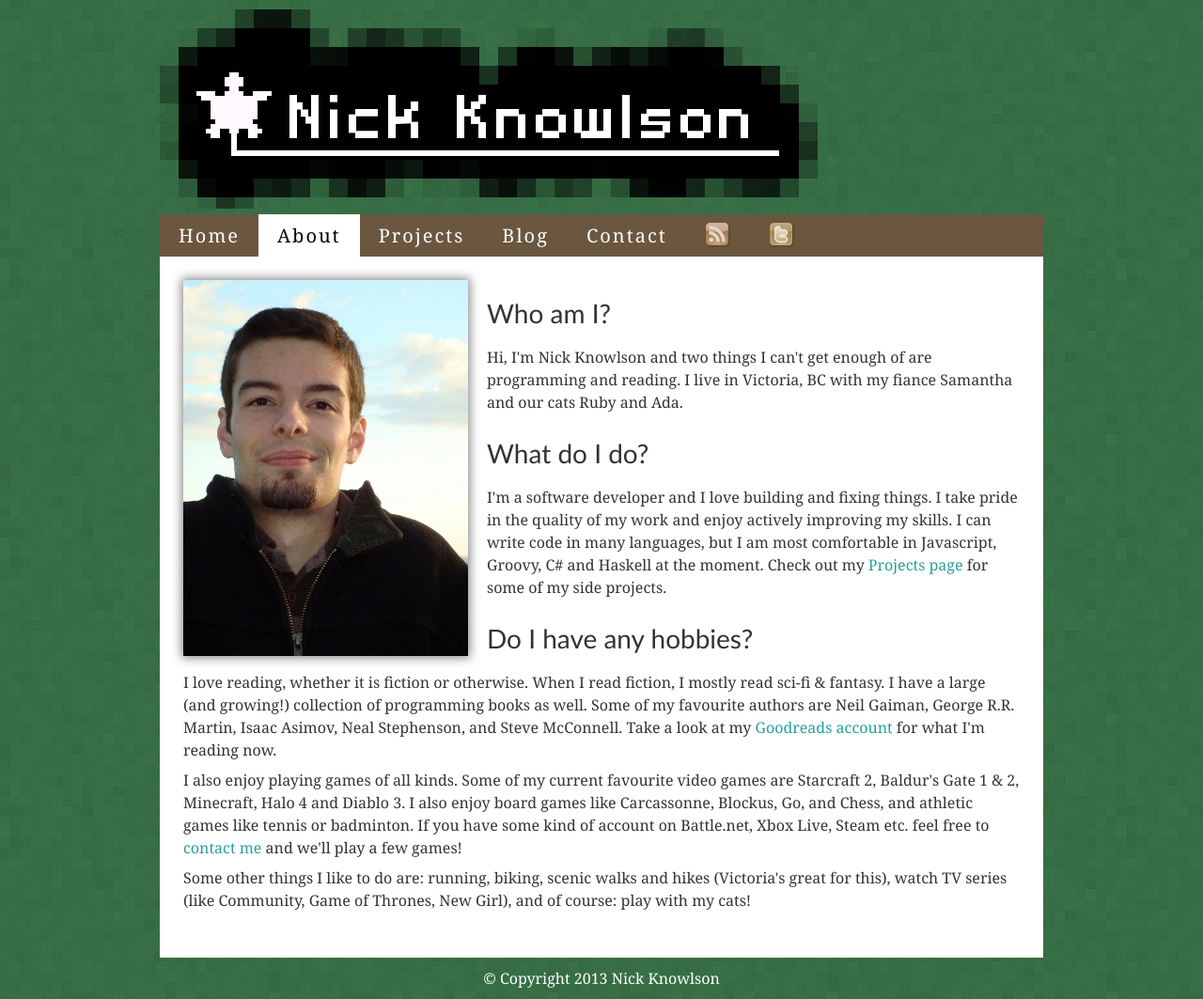
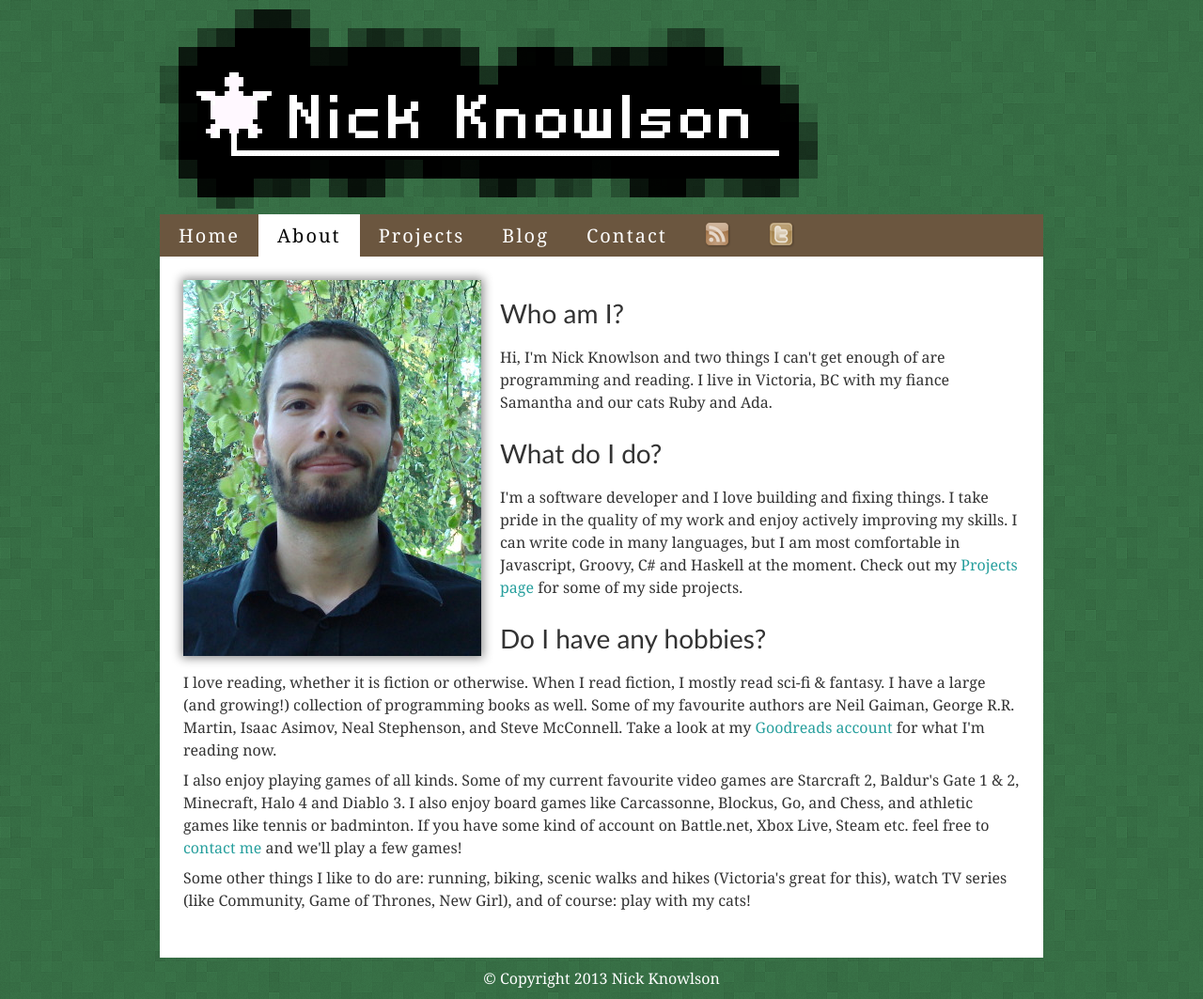
Before and after one commit to nickknw/nickknowlson.com, a Jekyll site: the page built from about/index.html, in a window 1280 px wide. Shown: the whole page at 94% size. Built offline with Jekyll 4.4.1, drawn with Linux system fonts in a browser that asks for light colours; nearby versions of some CDN libraries.

Commit message:
update profile picture

```diff
--- a/about/index.html
+++ b/about/index.html
@@ -6,7 +6,7 @@ description: A short summary of Nick Knowlson's hobbies and interests.
 og_type: article
 ---
 
-<img id="profile_image" src="/img/profile.jpg" >
+<img id="profile_image" src="/img/profile-2013.jpg" >
 
 <h2 style="margin-top:.75em">Who am I?</h2>
 <p class="last_paragraph">Hi, I'm Nick Knowlson and two things I can't get enough of are programming and reading. I live in Victoria, BC with my fiance Samantha and our cats Ruby and Ada.</p>
```
Also changed, not shown: img/profile-2013.jpg (added).
